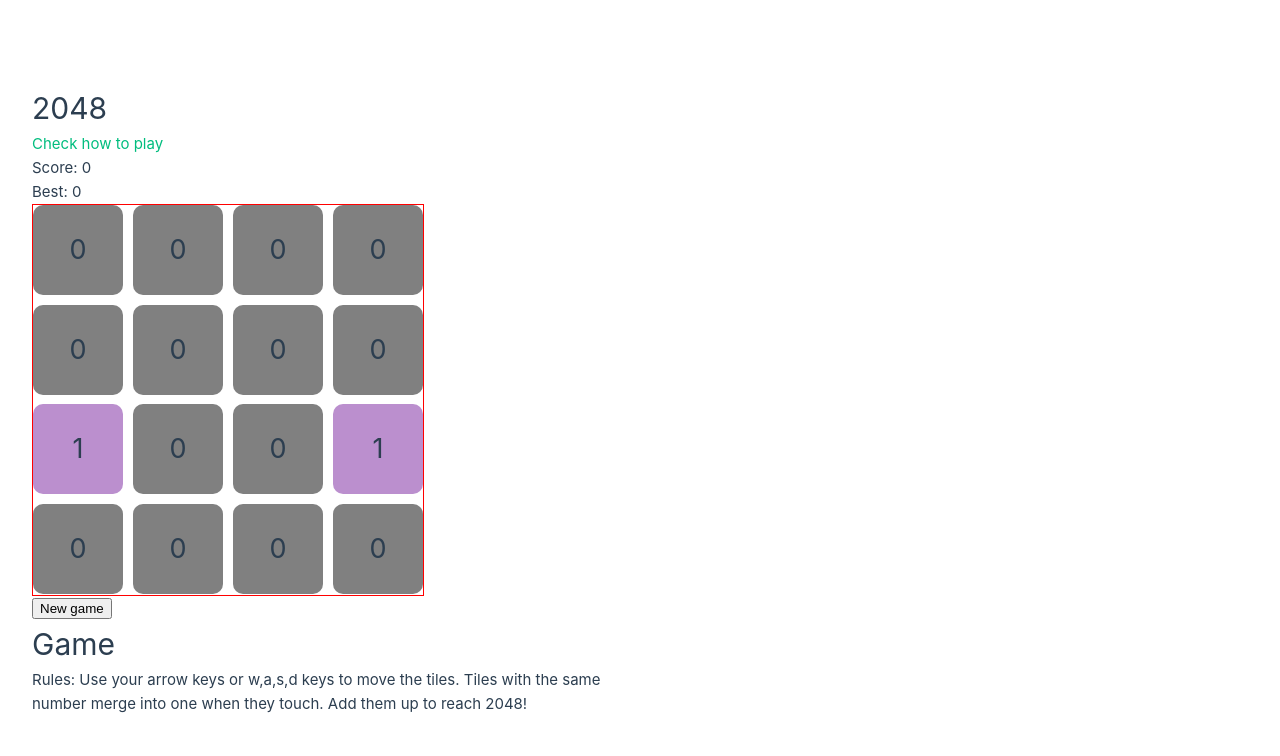
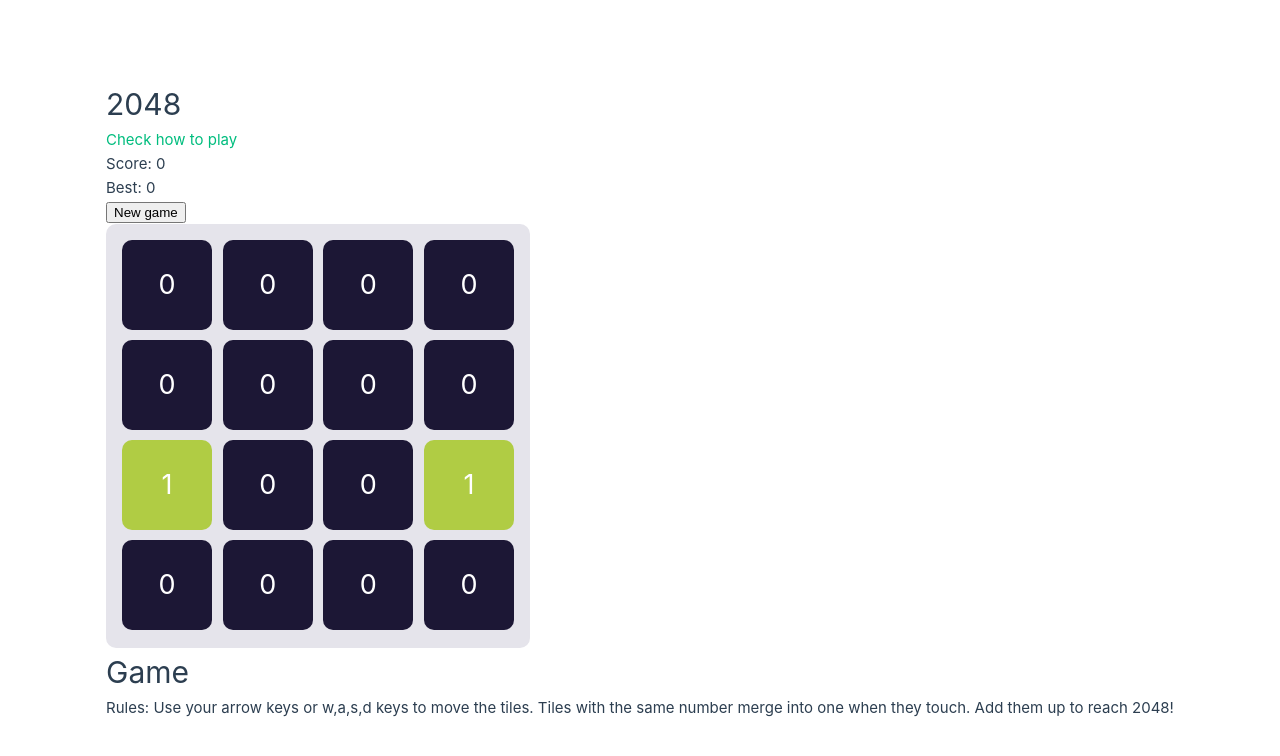
Before and after one commit to git-antonyuk/2048, a Vue app: page / in a window 1280 px wide. Shown: the top 756 px of the page. Built offline with nearby package versions, Linux system fonts and the light colour scheme.

Commit message:
docs + styles

```diff
--- a/src/assets/game.scss
+++ b/src/assets/game.scss
@@ -1,9 +1,17 @@
+.board-wrapper {
+  padding: 16px;
+  border-radius: 10px;
+  background-color: #e5e4eb;
+  display: inline-block;
+}
+
 .board {
   display: flex;
   flex-wrap: wrap;
-  border: 1px solid red;
   justify-content: space-between;
+  border-radius: 10px;
 }
+
 .tile {
   border-radius: 10px;
   display: flex;
@@ -11,44 +19,46 @@
   align-items: center;
   font-style: bold;
   font-size: 1.8em;
+  color: white;
+
 
   &--c-0 {
-    background-color: grey;
+    background-color: #1c1735;
   }
   &--c-1 {
-    background-color: #BB8FCE;
+    background-color: #b0cc44;
   }
   &--c-2 {
-    background-color: #A569BD;
+    background-color: #78ba3f;
   }
   &--c-4 {
-    background-color: #AF7AC5;
+    background-color: #3ab074;
   }
   &--c-8 {
-    background-color: #9B59B6;
+    background-color: #2da8e1;
   }
   &--c-16 {
-    background-color: #AED6F1;
+    background-color: #3566af;
   }
   &--c-32 {
-    background-color: #85C1E9;
+    background-color: #514697;
   }
   &--c-64 {
-    background-color: #5DADE2;
+    background-color: #7d4394;
   }
   &--c-128 {
-    background-color: #3498DB;
+    background-color: #c0308a;
   }
   &--c-256 {
-    background-color: #2E86C1;
+    background-color: #db2f4e;
   }
-  &--c-256 {
-    background-color: #2874A6;
+  &--c-512 {
+    background-color: #e04932;
   }
   &--c-1024 {
-    background-color: #21618C;
+    background-color: #e96125;
   }
   &--c-2048 {
-    background-color: #1B4F72;
+    background-color: #ff0000;
   }
 }
--- a/src/assets/main.scss
+++ b/src/assets/main.scss
@@ -2,10 +2,8 @@
 @import './game.scss';
 
 #app {
-  max-width: 1280px;
   margin: 0 auto;
   padding: 2rem;
-
   font-weight: normal;
 }
 
@@ -27,10 +25,4 @@ a,
     display: flex;
     place-items: center;
   }
-
-  #app {
-    display: grid;
-    grid-template-columns: 1fr 1fr;
-    padding: 0 2rem;
-  }
 }
--- a/src/components/Game/GameCore.ts
+++ b/src/components/Game/GameCore.ts
@@ -54,6 +54,7 @@ class GameCore {
     }
 
     if (!this.isEmptyTile()) {
+      console.log("You loose");
       return;
     }
 
--- a/src/components/TheGame.vue
+++ b/src/components/TheGame.vue
@@ -18,16 +18,16 @@ onMounted(() => {
 
 <template>
   <div>
-    <div>
     <h1>2048</h1>
     <a href="#rules">Check how to play</a>
-      <div>
     <p>Score: {{ score }}</p>
     <p>Best: 0</p>
-      </div>
-      <div ref="gameRef"></div>
     <button type="button">New game</button>
   </div>
+  <div class="board-wrapper">
+    <div ref="gameRef"></div>
+  </div>
+  <div>
     <h1>Game</h1>
     <p id="rules">
       <b>Rules:</b> Use your arrow keys or w,a,s,d keys to move the tiles. Tiles
```
Also changed, not shown: 1 other file (tests, documents, lock files or other folders). Lines whose indentation alone changed are shown as unchanged.
